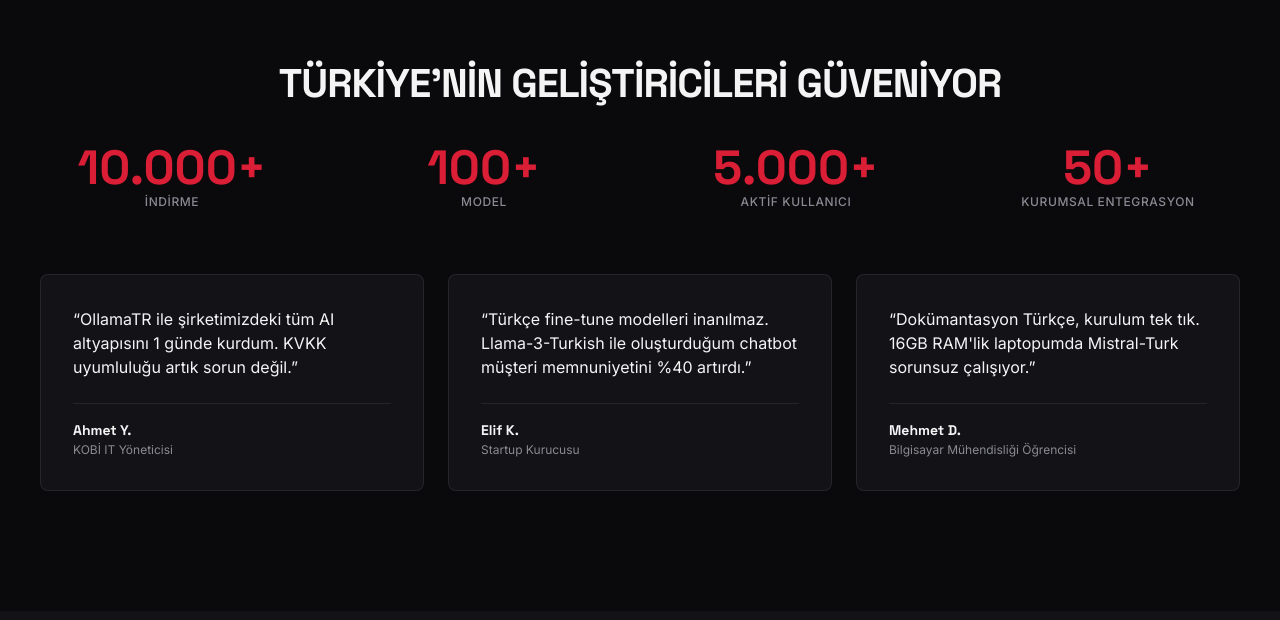
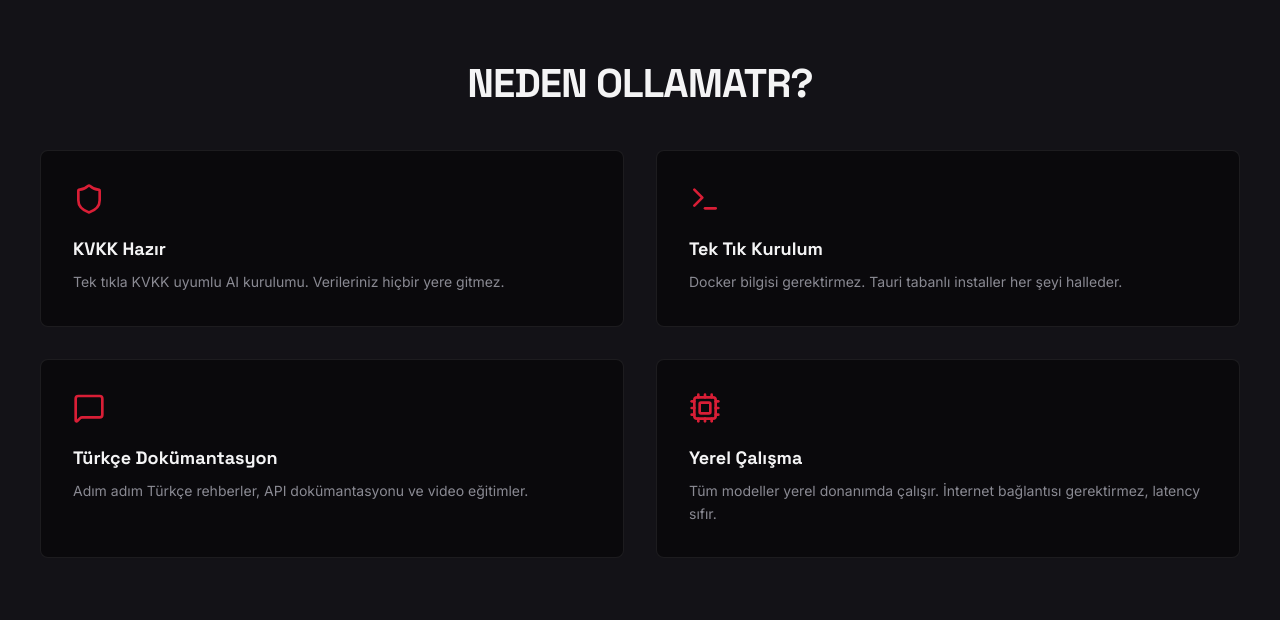
Before and after one commit to eruo005-dev/ollamatr-app, a React (Vite) app in the folder app/: page / in a window 1280 px wide. Shown: the part 2620-3240 px from the top of the page. Built offline with nearby package versions, Linux system fonts and the light colour scheme.

Commit message:
fix(brand): apply R1 redesign audit — strip residual glows (HangiModel terminal/RAM/result + Footer animate-ping + getRamShadow), strip uppercase from H1/H2 headers, delete fake STATS/TESTIMONIALS/team/partners (TKHK Madde 61 + brand-truth fix per G2/T1/T2/R1 consensus)

```diff
--- a/app/src/components/ErrorBoundary.tsx
+++ b/app/src/components/ErrorBoundary.tsx
@@ -43,7 +43,7 @@
         role="alert"
         className="mx-auto my-12 max-w-md rounded-lg border border-border-subtle bg-bg-surface p-6 text-text-primary"
       >
-        <h2 className="font-display text-lg font-bold uppercase tracking-tight text-accent-red-light">
+        <h2 className="font-display text-lg font-bold tracking-tight text-accent-red-light">
           Bir hata oluştu
         </h2>
         <p className="mt-3 text-sm leading-relaxed text-text-primary">
--- a/app/src/components/Footer.tsx
+++ b/app/src/components/Footer.tsx
@@ -200,10 +200,7 @@
               GitHub
             </a>
             <div className="inline-flex items-center gap-2">
-              <span className="relative flex h-2 w-2">
-                <span className="absolute inline-flex h-full w-full animate-ping rounded-full bg-safe-green opacity-75" />
-                <span className="relative inline-flex h-2 w-2 rounded-full bg-safe-green" />
-              </span>
+              <span className="inline-flex h-2 w-2 rounded-full bg-safe-green" aria-hidden="true" />
               <span className="text-xs text-text-muted">Tüm Sistemler Çalışıyor</span>
             </div>
           </div>
--- a/app/src/pages/Fiyatlandirma.tsx
+++ b/app/src/pages/Fiyatlandirma.tsx
@@ -397,7 +397,7 @@
       {/* ========== FEATURE COMPARISON TABLE ========== */}
       <section className="px-6 py-24 lg:px-10 lg:py-32">
         <ScrollReveal>
-          <h2 className="mb-10 text-center font-display text-2xl font-bold uppercase tracking-wide text-text-primary">
+          <h2 className="mb-10 text-center font-display text-2xl font-bold tracking-tight text-text-primary">
             ÖZELLİK KARŞILAŞTIRMASI
           </h2>
         </ScrollReveal>
@@ -459,7 +459,7 @@
       <section className="bg-bg-charcoal px-6 py-24 lg:px-10 lg:py-32">
         <div className="mx-auto max-w-3xl">
           <ScrollReveal>
-            <h2 className="mb-10 text-center font-display text-2xl font-bold uppercase tracking-wide text-text-primary">
+            <h2 className="mb-10 text-center font-display text-2xl font-bold tracking-tight text-text-primary">
               SIK SORULAN SORULAR
             </h2>
           </ScrollReveal>
@@ -489,7 +489,7 @@
       <section className="px-6 py-20 lg:px-10 lg:py-24">
         <div className="mx-auto max-w-5xl">
           <ScrollReveal>
-            <h2 className="mb-10 text-center font-display text-xl font-bold uppercase tracking-wide text-text-primary">
+            <h2 className="mb-10 text-center font-display text-xl font-bold tracking-tight text-text-primary">
               MÜŞTERİ YORUMLARI
             </h2>
           </ScrollReveal>
--- a/app/src/pages/Home.tsx
+++ b/app/src/pages/Home.tsx
@@ -1,4 +1,4 @@
-import { useState, useEffect, useMemo } from 'react'
+import { useState, useMemo } from 'react'
 import { Link } from 'react-router'
 import {
   Shield,
@@ -14,31 +14,6 @@
 import { useScrollReveal } from '@/hooks/useScrollReveal'
 
 /* ───────────────────────── Animated counter ───────────────────────── */
-function useCountUp(end: number, duration: number, start: boolean) {
-  const [value, setValue] = useState(0)
-
-  useEffect(() => {
-    if (!start) return
-    let raf: number
-    const startTime = performance.now()
-
-    function tick(now: number) {
-      const elapsed = now - startTime
-      const progress = Math.min(elapsed / duration, 1)
-      // Expo-out easing
-      const eased = 1 - Math.pow(1 - progress, 3)
-      setValue(Math.floor(eased * end))
-      if (progress < 1) {
-        raf = requestAnimationFrame(tick)
-      }
-    }
-    raf = requestAnimationFrame(tick)
-    return () => cancelAnimationFrame(raf)
-  }, [end, duration, start])
-
-  return value
-}
-
 /* ═══════════════════════════ MODEL DATA ═══════════════════════════ */
 const MODELS = [
   {
@@ -134,7 +109,6 @@
         <ProblemSection />
         <ModelShowcaseSection />
         <RAMCalculatorSection />
-        <SocialProofSection />
         <FeaturesSection />
         <CTABannerSection />
       </div>
@@ -264,7 +238,7 @@
             transition: 'all 0.8s cubic-bezier(0.16, 1, 0.3, 1)',
           }}
         >
-          <h2 className="font-display text-2xl font-bold uppercase tracking-tight text-text-primary md:text-3xl lg:text-[2.5rem]">
+          <h2 className="font-display text-2xl font-bold tracking-tight text-text-primary md:text-3xl lg:text-[2.5rem]">
             100+ TÜRKÇE-OPTİMİZE MODEL
           </h2>
           <Link
@@ -383,7 +357,7 @@
           transition: 'all 0.8s cubic-bezier(0.16, 1, 0.3, 1)',
         }}
       >
-        <h2 className="text-center font-display text-2xl font-bold uppercase tracking-tight text-text-primary md:text-3xl lg:text-[2.5rem]">
+        <h2 className="text-center font-display text-2xl font-bold tracking-tight text-text-primary md:text-3xl lg:text-[2.5rem]">
           SİSTEMİN HAZIR MI?
         </h2>
         <p className="mt-4 text-center text-base text-text-secondary">
@@ -441,118 +415,16 @@
   )
 }
 
-/* ═══════════════════════════ SECTION 5: SOCIAL PROOF ═══════════════════════════ */
-const STATS = [
-  { value: 10000, suffix: '+', label: 'İndirme' },
-  { value: 100, suffix: '+', label: 'Model' },
-  { value: 5000, suffix: '+', label: 'Aktif Kullanıcı' },
-  { value: 50, suffix: '+', label: 'Kurumsal Entegrasyon' },
-]
+/* ═══════════════════════════ SECTION 5: SOCIAL PROOF — REMOVED ═══════════════════════════
+ * The audit panel (G1/G2/T1/T2/R1) flagged the fabricated STATS + TESTIMONIALS
+ * as TKHK Madde 61 misleading-advertising risk and the single biggest brand-truth
+ * liability on the site. Removed alongside the Hakkimizda fake team + partner logo
+ * wall in commit applying redesign-audit-r1. When real numbers + real users exist,
+ * a SocialProofSection can return with live data sources.
+ */
+// SocialProofSection deleted in its entirety; resume real layout below.
 
-const TESTIMONIALS = [
-  {
-    quote:
-      "OllamaTR ile şirketimizdeki tüm AI altyapısını 1 günde kurdum. KVKK uyumluluğu artık sorun değil.",
-    name: 'Ahmet Y.',
-    title: 'KOBİ IT Yöneticisi',
-  },
-  {
-    quote:
-      'Türkçe fine-tune modelleri inanılmaz. Llama-3-Turkish ile oluşturduğum chatbot müşteri memnuniyetini %40 artırdı.',
-    name: 'Elif K.',
-    title: 'Startup Kurucusu',
-  },
-  {
-    quote:
-      'Dokümantasyon Türkçe, kurulum tek tık. 16GB RAM\'lik laptopumda Mistral-Turk sorunsuz çalışıyor.',
-    name: 'Mehmet D.',
-    title: 'Bilgisayar Mühendisliği Öğrencisi',
-  },
-]
-
-function SocialProofSection() {
-  const { ref, visible } = useScrollReveal()
-
-  return (
-    <section ref={ref} className="bg-bg-obsidian py-24 md:py-32 lg:py-[120px]">
-      <div className="mx-auto max-w-7xl px-6 lg:px-10">
-        <h2
-          className="text-center font-display text-2xl font-bold uppercase tracking-tight text-text-primary md:text-3xl lg:text-[2.5rem]"
-          style={{
-            opacity: visible ? 1 : 0,
-            transform: visible ? 'translateY(0)' : 'translateY(40px)',
-            transition: 'all 0.8s cubic-bezier(0.16, 1, 0.3, 1)',
-          }}
-        >
-          TÜRKİYE&apos;NİN GELİŞTİRİCİLERİ GÜVENİYOR
-        </h2>
-
-        {/* Stats */}
-        <div
-          className="mt-12 grid grid-cols-2 gap-8 md:grid-cols-4 md:gap-12"
-          style={{
-            opacity: visible ? 1 : 0,
-            transform: visible ? 'translateY(0)' : 'translateY(40px)',
-            transition: 'all 0.8s cubic-bezier(0.16, 1, 0.3, 1) 0.2s',
-          }}
-        >
-          {STATS.map((stat) => (
-            <StatItem key={stat.label} stat={stat} start={visible} />
-          ))}
-        </div>
-
-        {/* Testimonials */}
-        <div className="mt-16 grid grid-cols-1 gap-6 md:grid-cols-3">
-          {TESTIMONIALS.map((t, i) => (
-            <div
-              key={t.name}
-              className="rounded-lg border border-border-subtle bg-bg-charcoal p-8"
-              style={{
-                opacity: visible ? 1 : 0,
-                transform: visible ? 'translateY(0)' : 'translateY(40px)',
-                transition: `all 0.6s cubic-bezier(0.16, 1, 0.3, 1) ${0.3 + 0.1 * i}s`,
-              }}
-            >
-              <p className="text-sm leading-relaxed text-text-primary md:text-base">
-                &ldquo;{t.quote}&rdquo;
-              </p>
-              <div className="mt-6 border-t border-border-subtle pt-4">
-                <p className="font-display text-sm font-bold text-text-primary">
-                  {t.name}
-                </p>
-                <p className="mt-0.5 text-xs text-text-secondary">{t.title}</p>
-              </div>
-            </div>
-          ))}
-        </div>
-      </div>
-    </section>
-  )
-}
-
-function StatItem({
-  stat,
-  start,
-}: {
-  stat: (typeof STATS)[0]
-  start: boolean
-}) {
-  const count = useCountUp(stat.value, 1500, start)
-
-  return (
-    <div className="text-center">
-      <p className="font-display text-3xl font-bold text-accent-red md:text-[3rem]">
-        {count.toLocaleString('tr-TR')}
-        {stat.suffix}
-      </p>
-      <p className="mt-2 text-xs font-medium uppercase tracking-wider text-text-secondary">
-        {stat.label}
-      </p>
-    </div>
-  )
-}
-
-/* ═══════════════════════════ SECTION 6: FEATURES ═══════════════════════════ */
+/* ═══════════════════════════ SECTION 5: FEATURES ═══════════════════════════ */
 const FEATURES = [
   {
     icon: Shield,
@@ -583,7 +455,7 @@
     <section ref={ref} className="bg-bg-charcoal py-24 md:py-32 lg:py-[120px]">
       <div className="mx-auto max-w-7xl px-6 lg:px-10">
         <h2
-          className="text-center font-display text-2xl font-bold uppercase tracking-tight text-text-primary md:text-3xl lg:text-[2.5rem]"
+          className="text-center font-display text-2xl font-bold tracking-tight text-text-primary md:text-3xl lg:text-[2.5rem]"
           style={{
             opacity: visible ? 1 : 0,
             transform: visible ? 'translateY(0)' : 'translateY(40px)',
@@ -643,7 +515,7 @@
 
       <div className="relative mx-auto max-w-[800px] px-6 text-center lg:px-10">
         <h2
-          className="font-display text-3xl font-bold uppercase tracking-tight text-text-primary md:text-4xl lg:text-[3.5rem] lg:leading-tight"
+          className="font-display text-3xl font-bold tracking-tight text-text-primary md:text-4xl lg:text-[3.5rem] lg:leading-tight"
           style={{
             opacity: visible ? 1 : 0,
             transform: visible ? 'translateY(0)' : 'translateY(40px)',
--- a/app/src/pages/Modeller.tsx
+++ b/app/src/pages/Modeller.tsx
@@ -797,7 +797,7 @@
             transition: 'all 0.8s cubic-bezier(0.16, 1, 0.3, 1)',
           }}
         >
-          <h2 className="text-center font-display text-2xl font-bold uppercase tracking-tight text-text-primary md:text-3xl">
+          <h2 className="text-center font-display text-2xl font-bold tracking-tight text-text-primary md:text-3xl">
             RAM Gereksinimleri Karşılaştırması
           </h2>
           <p className="mx-auto mt-4 max-w-xl text-center font-body text-base text-text-secondary">
```
Also changed, not shown: app/src/pages/Hakkimizda.tsx (+11 -36 lines), app/src/pages/HangiModel.tsx (+1 -11 lines), 1 other file (tests, documents, lock files or other folders).
